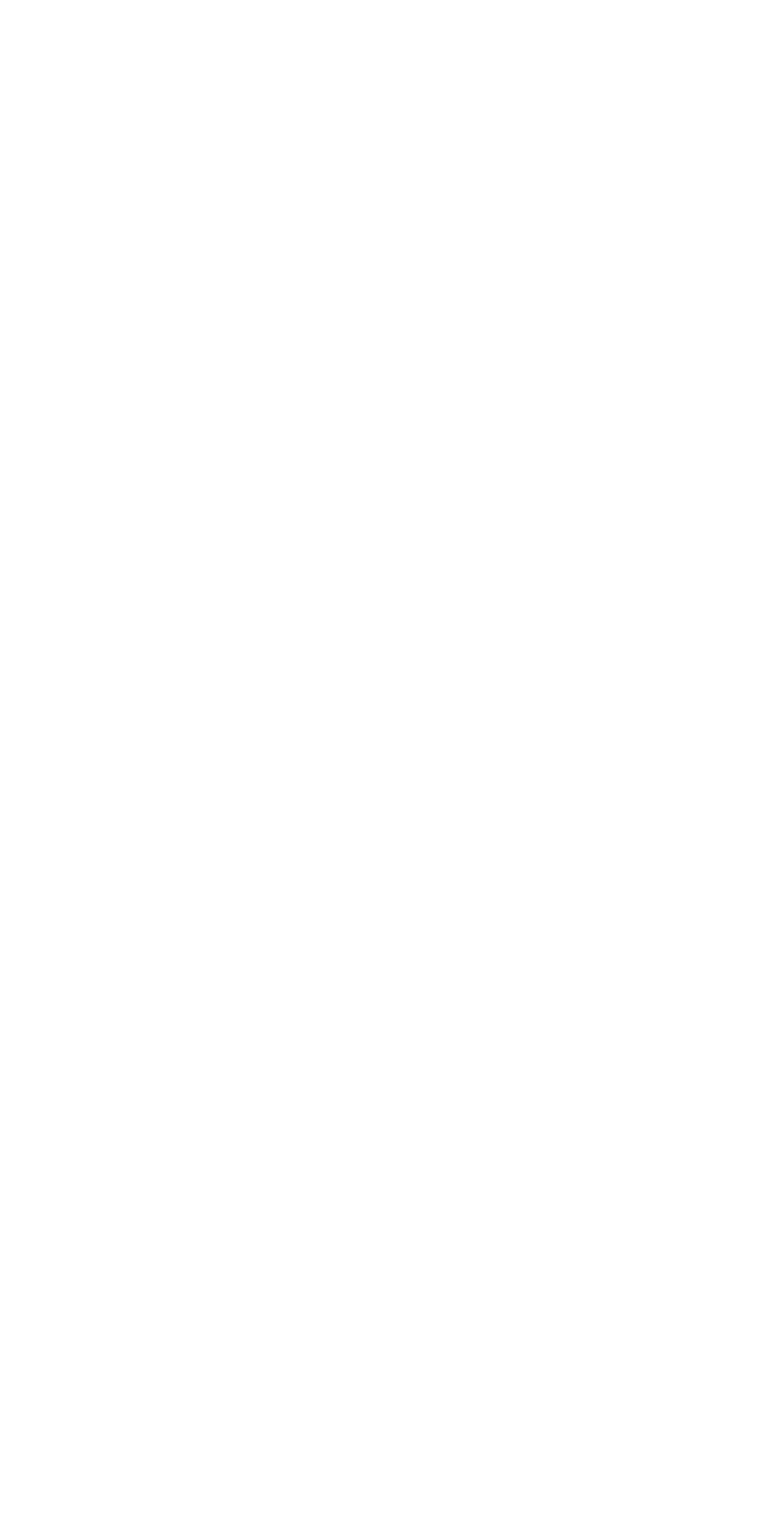
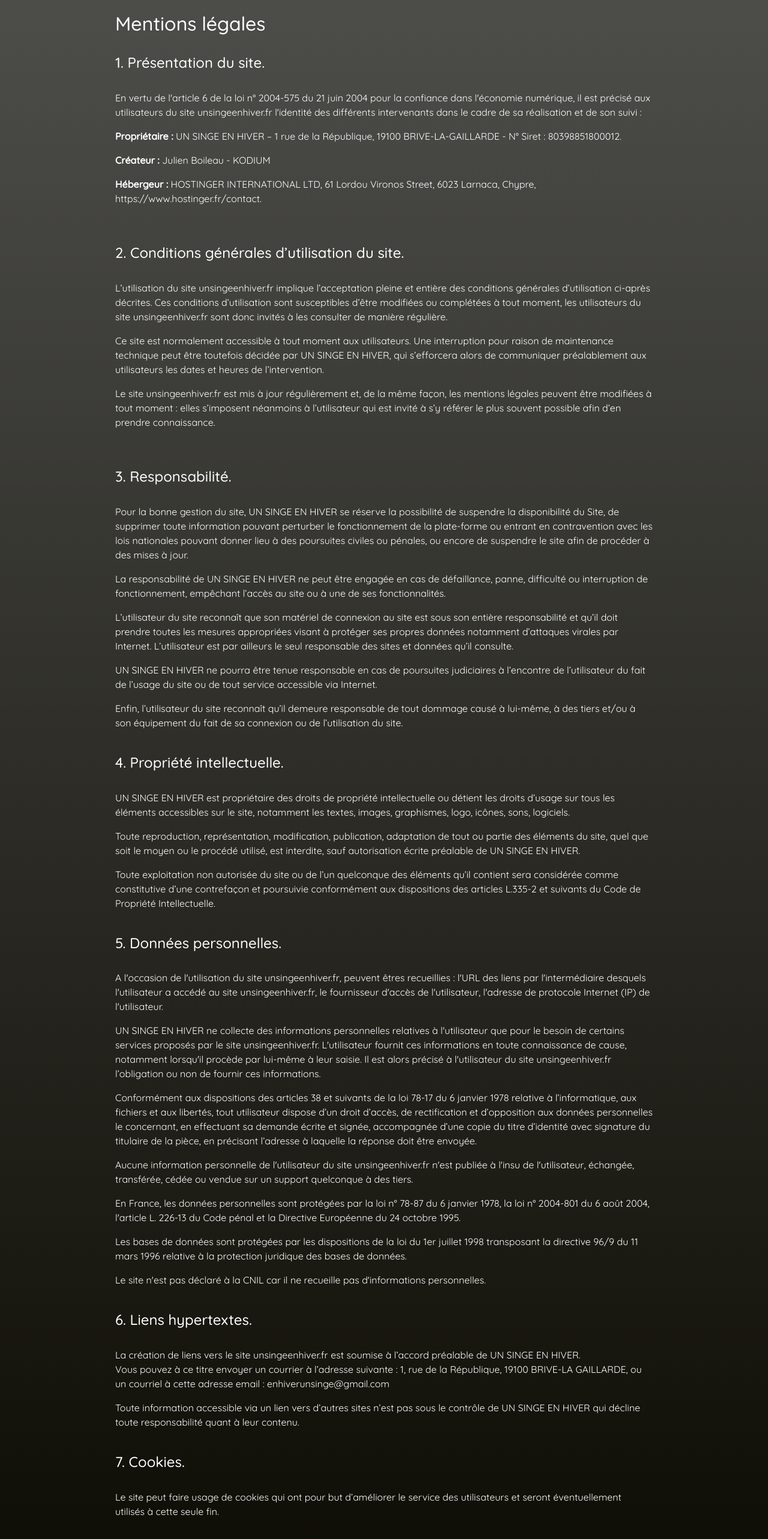
Before and after one commit to JulienBoileau/singeenhiver, an Angular app: page /mentions in a window 1280 px wide. Before the commit this address led to /. Shown: the part 180-2746 px from the top of the page at 60% size. Before the commit the page ends 800 px from the top, so only its background shows below. Built offline with nearby package versions, Linux system fonts and the light colour scheme.

Commit message:
Ajout mentions légales

```diff
--- a/src/app/accordion/accordion.component.css
+++ b/src/app/accordion/accordion.component.css
@@ -325,9 +325,9 @@ hr {
     display: flex;
     justify-content: center;
     margin-top: -35px;
-    font-size: 25px;
+    font-size: 20px;
     color: rgb(0, 0, 0);
-    background-color: #57440b;
+    background-color: #8a6c13;
     border-radius: 15px;
     border: 2px solid black;
     box-shadow: 2px 3px 0px 1px;
@@ -356,7 +356,7 @@ hr {
     }
 
     .title {
-      font-size: 25px;
+      font-size: 32px;
       padding: 8px;
       border-top-left-radius: 10px;
       border-top-right-radius: 10px;
@@ -366,9 +366,9 @@ hr {
     }
 
     .subtitle {
-      font-size: 25px;
+      font-size: 20px;
       color: rgb(0, 0, 0);
-      background-color: #57440b;
+      background-color: #8a6c13;
       border-radius: 15px;
       border: 2px solid black;
       box-shadow: 2px 3px 0px 1px;
--- a/src/app/accordion/accordion.component.html
+++ b/src/app/accordion/accordion.component.html
@@ -46,7 +46,7 @@
     <div class="bloc-one bloc">
 
         <div class="text">
-            <p class="title">R e s t a u r a t i o n &nbsp; - &nbsp; T a p a s</p>
+            <p class="title">Restauration - Tapas</p>
             <p class="subtitle sub1">Le midi en semaine</p>
             <p class="card-text menus">
                 Restauration classique<br>
@@ -118,7 +118,7 @@
             </div>
 
             <div class="text">
-                <p class="title">B o i s s o n s</p>
+                <p class="title">Boissons</p>
                 <p class="card-text card-two">
                     Vins bio, biodynamie et naturels<br>
                     <span id="ref">Référencement sur le site Raisin</span><br><br>
@@ -153,7 +153,7 @@
     <div class="bloc-three bloc">
 
         <div class="text">
-            <p class="title">E s p a c e &nbsp;p r i v a t i s a b l e</p>
+            <p class="title">Espace privatisable</p>
             <p class="card-text card-two">
                 <span class="room-text">Privatisation de salle avec terrasse - Journée & Soirée</span> <br><br>
                 <span class="room-text-phone">Privatisation de salle avec terrasse</span>
--- a/src/app/app-routing.module.ts
+++ b/src/app/app-routing.module.ts
@@ -3,11 +3,13 @@ import { RouterModule, Routes } from '@angular/router';
 import { AppComponent } from './app.component';
 import { ContactComponent } from './contact/contact.component';
 import { HomeComponent } from './home/home.component';
+import { MentionsComponent } from './mentions/mentions.component';
 
 const routes: Routes = [
   { path : "", component : HomeComponent},
+  { path : "accueil", component : HomeComponent},
   { path : "contact", component : ContactComponent},
-  { path : "accueil", component : HomeComponent}
+  { path : "mentions", component : MentionsComponent}
 ];
 
 @NgModule({
--- a/src/app/app.module.ts
+++ b/src/app/app.module.ts
@@ -11,6 +11,7 @@ import { AccordionComponent } from './accordion/accordion.component';
 import { FooterComponent } from './footer/footer.component';
 import { VideoModalComponent } from './video-modal/video-modal.component';
 import { NgbModule } from '@ng-bootstrap/ng-bootstrap';
+import { MentionsComponent } from './mentions/mentions.component';
 
 @NgModule({
   declarations: [
@@ -21,7 +22,8 @@ import { NgbModule } from '@ng-bootstrap/ng-bootstrap';
     HomeComponent,
     AccordionComponent,
     FooterComponent,
-    VideoModalComponent
+    VideoModalComponent,
+    MentionsComponent
   ],
   imports: [
     BrowserModule,
--- a/src/app/footer/footer.component.css
+++ b/src/app/footer/footer.component.css
@@ -8,12 +8,12 @@
     box-shadow: 5px -3px 10px black;
 }
 
-.contact {
+.contact, .mentions {
     text-decoration: none;
     color: white;
 }
 
-.contact:hover {
+.contact:hover, .mentions:hover {
     color: #be951a;
     cursor: pointer;
 }
--- a/src/app/footer/footer.component.html
+++ b/src/app/footer/footer.component.html
@@ -21,7 +21,7 @@
     <hr id="ligne_bas">
 
     <div class="footer_text">
-        <p>Mentions légales</p>
+        <a class="mentions" (click)="goToMentions()">Mentions légales</a>
         <p id="barre">|</p>
         <a class="contact" (click)="goToContact()">Contact</a>
     </div>
--- a/src/app/footer/footer.component.ts
+++ b/src/app/footer/footer.component.ts
@@ -16,4 +16,8 @@ export class FooterComponent implements OnInit {
     this.router.navigate(['/contact']);
   }
 
+  goToMentions() {
+    this.router.navigate(['/mentions']);
+  }
+
 }
--- /dev/null
+++ b/src/app/mentions/mentions.component.css
@@ -0,0 +1,9 @@
+.mentions {
+    font-family: 'Quicksand', sans-serif;
+    display: flex;
+    flex-direction: column;
+    margin: auto;
+    margin-top: 80px;
+    width: 70%;
+    color: white;
+}
--- /dev/null
+++ b/src/app/mentions/mentions.component.html
@@ -0,0 +1,68 @@
+<app-nav></app-nav>
+
+<div class="mentions">
+
+    <h2>Mentions légales</h2><br>
+
+    <h4>1. Présentation du site.</h4><br>
+
+    <p>En vertu de l'article 6 de la loi n° 2004-575 du 21 juin 2004 pour la confiance dans l'économie numérique, il est précisé aux utilisateurs du site unsingeenhiver.fr l'identité des différents intervenants dans le cadre de sa réalisation et de son suivi :
+
+    <p><strong>Propriétaire :</strong> UN SINGE EN HIVER – 1 rue de la République, 19100 BRIVE-LA-GAILLARDE - N° Siret : 80398851800012.</p>
+    <p><strong>Créateur :</strong> Julien Boileau - KODIUM</p>
+    <p><strong>Hébergeur :</strong> HOSTINGER INTERNATIONAL LTD, 61 Lordou Vironos Street, 6023 Larnaca, Chypre, https://www.hostinger.fr/contact.</p><br><br>
+
+    <h4>2. Conditions générales d’utilisation du site.</h4><br>
+
+    <p>L’utilisation du site unsingeenhiver.fr implique l’acceptation pleine et entière des conditions générales d’utilisation ci-après décrites. Ces conditions d’utilisation sont susceptibles d’être modifiées ou complétées à tout moment, les utilisateurs du site unsingeenhiver.fr sont donc invités à les consulter de manière régulière.</p>
+
+    <p>Ce site est normalement accessible à tout moment aux utilisateurs. Une interruption pour raison de maintenance technique peut être toutefois décidée par UN SINGE EN HIVER, qui s’efforcera alors de communiquer préalablement aux utilisateurs les dates et heures de l’intervention.</p>
+
+    <p>Le site unsingeenhiver.fr est mis à jour régulièrement et, de la même façon, les mentions légales peuvent être modifiées à tout moment : elles s’imposent néanmoins à l’utilisateur qui est invité à s’y référer le plus souvent possible afin d’en prendre connaissance.</p>
+    <br><br>
+
+    <h4>3. Responsabilité.</h4><br>
+
+    <p>Pour la bonne gestion du site, UN SINGE EN HIVER se réserve la possibilité de suspendre la disponibilité du Site, de supprimer toute information pouvant perturber le fonctionnement de la plate-forme ou entrant en contravention avec les lois nationales pouvant donner lieu à des poursuites civiles ou pénales, ou encore de suspendre le site afin de procéder à des mises à jour.</p>
+    <p>La responsabilité de UN SINGE EN HIVER ne peut être engagée en cas de défaillance, panne, difficulté ou interruption de fonctionnement, empêchant l’accès au site ou à une de ses fonctionnalités.</p>
+    <p>L’utilisateur du site reconnaît que son matériel de connexion au site est sous son entière responsabilité et qu’il doit prendre toutes les mesures appropriées visant à protéger ses propres données notamment d’attaques virales par Internet. L’utilisateur est par ailleurs le seul responsable des sites et données qu’il consulte.</p>
+    <p>UN SINGE EN HIVER ne pourra être tenue responsable en cas de poursuites judiciaires à l’encontre de l’utilisateur du fait de l’usage du site ou de tout service accessible via Internet.</p>
+    <p>Enfin, l’utilisateur du site reconnaît qu’il demeure responsable de tout dommage causé à lui-même, à des tiers et/ou à son équipement du fait de sa connexion ou de l’utilisation du site.</p><br>
+
+    <h4>4. Propriété intellectuelle.</h4><br>
+
+    <p>UN SINGE EN HIVER est propriétaire des droits de propriété intellectuelle ou détient les droits d’usage sur tous les éléments accessibles sur le site, notamment les textes, images, graphismes, logo, icônes, sons, logiciels.</p>
+
+    <p>Toute reproduction, représentation, modification, publication, adaptation de tout ou partie des éléments du site, quel que soit le moyen ou le procédé utilisé, est interdite, sauf autorisation écrite préalable de UN SINGE EN HIVER.</p>
+
+    <p>Toute exploitation non autorisée du site ou de l’un quelconque des éléments qu’il contient sera considérée comme constitutive d’une contrefaçon et poursuivie conformément aux dispositions des articles L.335-2 et suivants du Code de Propriété Intellectuelle.</p>
+    <br>
+
+    <h4>5. Données personnelles.</h4><br>
+
+    <p>A l'occasion de l'utilisation du site unsingeenhiver.fr, peuvent êtres recueillies : l'URL des liens par l'intermédiaire desquels l'utilisateur a accédé au site unsingeenhiver.fr, le fournisseur d'accès de l'utilisateur, l'adresse de protocole Internet (IP) de l'utilisateur.</p>
+
+    <p>UN SINGE EN HIVER ne collecte des informations personnelles relatives à l'utilisateur que pour le besoin de certains services proposés par le site unsingeenhiver.fr. L'utilisateur fournit ces informations en toute connaissance de cause, notamment lorsqu'il procède par lui-même à leur saisie. Il est alors précisé à l'utilisateur du site unsingeenhiver.fr l’obligation ou non de fournir ces informations.</p>
+
+    <p>Conformément aux dispositions des articles 38 et suivants de la loi 78-17 du 6 janvier 1978 relative à l’informatique, aux fichiers et aux libertés, tout utilisateur dispose d’un droit d’accès, de rectification et d’opposition aux données personnelles le concernant, en effectuant sa demande écrite et signée, accompagnée d’une copie du titre d’identité avec signature du titulaire de la pièce, en précisant l’adresse à laquelle la réponse doit être envoyée.</p>
+
+    <p>Aucune information personnelle de l'utilisateur du site unsingeenhiver.fr n'est publiée à l'insu de l'utilisateur, échangée, transférée, cédée ou vendue sur un support quelconque à des tiers.</p>
+
+    <p>En France, les données personnelles sont protégées par la loi n° 78-87 du 6 janvier 1978, la loi n° 2004-801 du 6 août 2004, l'article L. 226-13 du Code pénal et la Directive Européenne du 24 octobre 1995.</p>
+
+    <p>Les bases de données sont protégées par les dispositions de la loi du 1er juillet 1998 transposant la directive 96/9 du 11 mars 1996 relative à la protection juridique des bases de données.</p>
+
+    <p>Le site n'est pas déclaré à la CNIL car il ne recueille pas d'informations personnelles.<br><br>
+
+    <h4>6. Liens hypertextes.</h4><br>
+    <p>La création de liens vers le site unsingeenhiver.fr est soumise à l’accord préalable de UN SINGE EN HIVER.<br>
+    Vous pouvez à ce titre envoyer un courrier à l’adresse suivante : 1, rue de la République, 19100 BRIVE-LA GAILLARDE, ou un courriel à cette adresse email : enhiverunsinge@gmail.com</p>
+    <p>Toute information accessible via un lien vers d’autres sites n’est pas sous le contrôle de UN SINGE EN HIVER qui décline toute responsabilité quant à leur contenu.</p>
+    <br>
+
+    <h4>7. Cookies.</h4><br>
+    <p>Le site peut faire usage de cookies qui ont pour but d’améliorer le service des utilisateurs et seront éventuellement utilisés à cette seule fin.</p>
+
+</div>
+
+<app-footer></app-footer>
```
Also changed, not shown: src/app/mentions/mentions.component.ts (added, +10 -0 lines), 1 other file (tests, documents, lock files or other folders).
